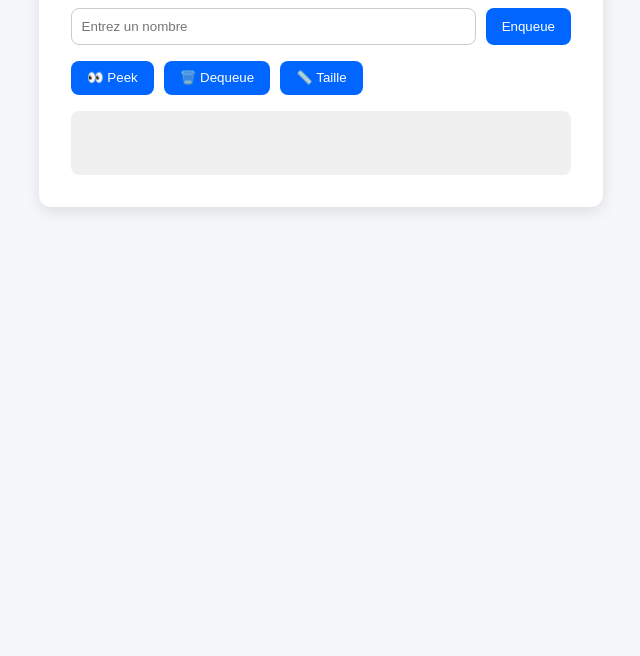
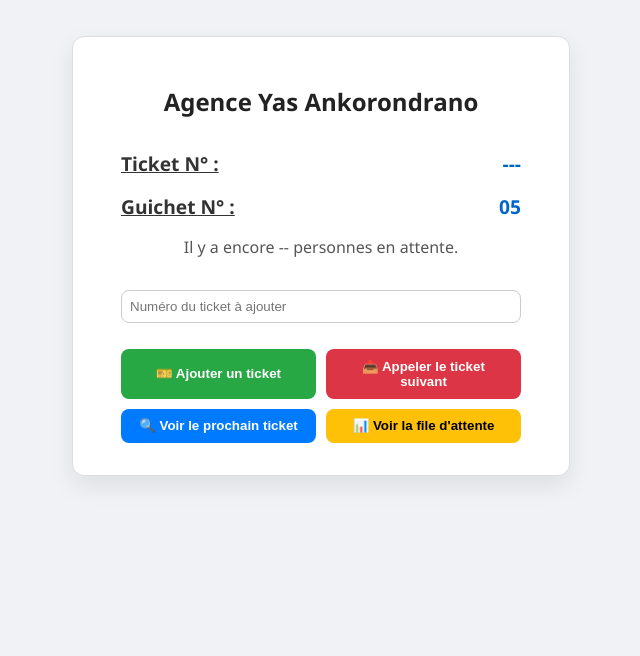
Before and after one commit to heriniavotra/examen-java-api, a plain HTML site: page public/index.html in a window 1280 px wide. Shown: the part 144-800 px from the top of the page, without its empty margins (319-959 px from the left). Drawn offline with Linux system fonts and the light colour scheme; no server answers.

Commit message:
integration back front et update design

```diff
--- a/public/app.js
+++ b/public/app.js
@@ -1,40 +1,91 @@
-const API_URL = "https://server-api-java.up.railway.app/tickets"; // Remplace <TON_APP>
+const API_URL = "https://server-api-java.up.railway.app/tickets";
+const alertBox = document.getElementById("alert");
+const ticketNumDisplay = document.getElementById("ticketNum");
+const waitMessageDisplay = document.getElementById("waitMessage");
 
-function showResponse(message) {
-  document.getElementById("response").innerText = message;
+function showAlert(message, isError = false) {
+  alertBox.textContent = message;
+  alertBox.classList.remove("hidden", "error");
+  alertBox.classList.add("show");
+  if (isError) alertBox.classList.add("error");
+
+  setTimeout(() => {
+    alertBox.classList.remove("show");
+  }, 3000);
+}
+
+function updateUI(ticketText) {
+  const ticketNum = ticketText.match(/\d+/)?.[0] || "---";
+  ticketNumDisplay.innerText = ticketNum.padStart(3, "0");
+}
+
+function updateWaitMessage(text) {
+  const count = text.match(/\d+/)?.[0] || "--";
+  waitMessageDisplay.innerText = `Il y a encore ${count} personnes en attente.`;
 }
 
 function enqueue() {
   const value = document.getElementById("valueInput").value;
+  if (!value) return showAlert("❗ Veuillez entrer un numéro", true);
+
   fetch(`${API_URL}/enqueue`, {
     method: "POST",
     body: value,
-    headers: {
-      "Content-Type": "text/plain",
-    },
+    headers: { "Content-Type": "text/plain" },
   })
     .then((res) => res.text())
-    .then(showResponse)
-    .catch((err) => showResponse("❌ Erreur : " + err));
+    .then((text) => {
+      updateUI(text);
+      getSize();
+      showAlert("🎉 Ticket ajouté avec succès !");
+    })
+    .catch(() => showAlert("❌ Erreur lors de l'enregistrement", true));
+}
+
+function dequeue() {
+  fetch(`${API_URL}/dequeue`, { method: "DELETE" })
+    .then((res) => res.text())
+    .then((text) => {
+      getSize();
+      showAlert("📤 Ticket appelé : " + text);
+    })
+    .catch(() => showAlert("❌ Erreur lors de l'appel du ticket", true));
 }
 
 function peek() {
   fetch(`${API_URL}/peek`)
     .then((res) => res.text())
-    .then(showResponse)
-    .catch((err) => showResponse("❌ Erreur : " + err));
-}
-
-function dequeue() {
-  fetch(`${API_URL}/dequeue`, { method: "DELETE" })
-    .then((res) => res.text())
-    .then(showResponse)
-    .catch((err) => showResponse("❌ Erreur : " + err));
+    .then((text) => {
+      updateUI(text);
+      showAlert("👁️ Ticket en tête : " + text);
+    })
+    .catch(() => showAlert("❌ Impossible d'afficher le ticket", true));
 }
 
 function getSize() {
   fetch(`${API_URL}/size`)
     .then((res) => res.text())
-    .then(showResponse)
-    .catch((err) => showResponse("❌ Erreur : " + err));
+    .then(updateWaitMessage)
+    .catch(() => showAlert("❌ Erreur lors du comptage de la file", true));
 }
+
+function isEmpty() {
+  fetch(`${API_URL}/isEmpty`)
+    .then((res) => res.text())
+    .then((text) => {
+      if (text.includes("vide")) {
+        showAlert("✅ La file est vide", false);
+        updateUI("---");
+      } else {
+        showAlert("❌ La file n'est pas vide", true);
+        getSize();
+      }
+    })
+    .catch(() => showAlert("❌ Erreur lors de la vérification de la file", true));
+}
+
+setInterval(getSize, 5000);
+
+window.onload = () => {
+  getSize();
+};
--- a/public/index.html
+++ b/public/index.html
@@ -1,29 +1,47 @@
 <!DOCTYPE html>
 <html lang="fr">
+
 <head>
   <meta charset="UTF-8" />
   <meta name="viewport" content="width=device-width, initial-scale=1.0" />
-  <title>Gestion FIFO Java</title>
+  <title>Ticket FIFO - Agence Yas</title>
   <link rel="stylesheet" href="styles.css" />
 </head>
+
 <body>
-  <div class="container">
-    <h1>🎫 Gestionnaire de file FIFO</h1>
+  <div class="ticket-container">
+    <h1>Agence Yas Ankorondrano</h1>
 
-    <div class="form-group">
-      <input type="number" id="valueInput" placeholder="Entrez un nombre" />
-      <button onclick="enqueue()">Enqueue</button>
+    <div class="ticket-info">
+      <div class="row">
+        <span class="label">Ticket N° :</span>
+        <span class="value" id="ticketNum">---</span>
+      </div>
+
+      <div class="row">
+        <span class="label">Guichet N° :</span>
+        <span class="value">05</span>
+      </div>
+
+      <div class="row centered">
+        <span id="waitMessage">Il y a encore -- personnes en attente.</span>
+      </div>
     </div>
 
-    <div class="actions">
-      <button onclick="peek()">👀 Peek</button>
-      <button onclick="dequeue()">🗑️ Dequeue</button>
-      <button onclick="getSize()">📏 Taille</button>
+    <div class="form-actions">
+      <input type="number" id="valueInput" placeholder="Numéro du ticket à ajouter" />
+
+      <button class="btn btn-green" onclick="enqueue()">🎫 Ajouter un ticket</button>
+      <button class="btn btn-red" onclick="dequeue()">📤 Appeler le ticket suivant</button>
+      <button class="btn btn-blue" onclick="peek()">🔍 Voir le prochain ticket</button>
+      <button class="btn btn-yellow" onclick="getSize()">📊 Voir la file d'attente</button>
     </div>
 
-    <div id="response" class="output"></div>
+
+    <div id="alert" class="alert hidden"></div>
   </div>
 
   <script src="app.js"></script>
 </body>
+
 </html>
--- a/public/styles.css
+++ b/public/styles.css
@@ -1,57 +1,148 @@
 body {
   font-family: 'Segoe UI', sans-serif;
-  background: #f5f7fa;
+  background: #f0f2f5;
+  display: flex;
+  justify-content: center;
+  align-items: center;
+  min-height: 100vh;
+  margin: 0;
+}
+
+.ticket-container {
+  background: #fff;
+  padding: 2rem 3rem;
+  border-radius: 12px;
+  border: 1px solid #ddd;
+  box-shadow: 0 10px 25px rgba(0, 0, 0, 0.08);
+  max-width: 400px;
+  width: 100%;
+  text-align: center;
+  position: relative;
+}
+
+h1 {
+  font-size: 1.5rem;
+  margin-bottom: 2rem;
+  color: #222;
+}
+
+.ticket-info {
+  margin-bottom: 2rem;
+}
+
+.row {
+  display: flex;
+  justify-content: space-between;
+  margin-bottom: 1rem;
+  font-size: 1.2rem;
+}
+
+.row.centered {
+  justify-content: center;
+  font-size: 1rem;
+  color: #555;
+}
+
+.label {
+  font-weight: bold;
+  text-decoration: underline;
   color: #333;
-  margin: 0;
-  padding: 2rem;
+}
+
+.value {
+  font-weight: bold;
+  color: #0066cc;
+}
+
+.form-actions {
   display: flex;
+  flex-wrap: wrap;
+  gap: 10px;
   justify-content: center;
 }
 
-.container {
-  background: white;
-  padding: 2rem;
-  border-radius: 12px;
-  box-shadow: 0 5px 15px rgba(0,0,0,0.1);
+input[type="number"] {
+  padding: 0.5rem;
+  border-radius: 8px;
+  border: 1px solid #ccc;
   width: 100%;
-  max-width: 500px;
-}
-
-h1 {
-  text-align: center;
-  margin-bottom: 1.5rem;
-}
-
-.form-group, .actions {
-  display: flex;
-  gap: 10px;
   margin-bottom: 1rem;
 }
 
-input[type="number"] {
-  flex: 1;
-  padding: 0.6rem;
+.btn {
+  flex: 1 1 45%;
+  padding: 0.6rem 1rem;
+  border: none;
   border-radius: 8px;
-  border: 1px solid #ccc;
+  font-weight: bold;
+  cursor: pointer;
+  color: white;
+  transition: background 0.3s;
 }
 
-button {
-  padding: 0.6rem 1rem;
-  background-color: #0066ff;
-  color: white;
-  border: none;
-  border-radius: 8px;
-  cursor: pointer;
+/* Couleurs personnalisées */
+.btn-green {
+  background-color: #28a745;
+}
+.btn-green:hover {
+  background-color: #218838;
+}
+
+.btn-red {
+  background-color: #dc3545;
+}
+.btn-red:hover {
+  background-color: #c82333;
+}
+
+.btn-blue {
+  background-color: #007bff;
+}
+.btn-blue:hover {
+  background-color: #0056b3;
+}
+
+.btn-yellow {
+  background-color: #ffc107;
+  color: black;
+}
+.btn-yellow:hover {
+  background-color: #e0a800;
 }
 
 button:hover {
-  background-color: #0050cc;
+  background-color: #004dc1;
 }
 
-.output {
-  margin-top: 1rem;
-  background: #f0f0f0;
-  padding: 1rem;
-  border-radius: 8px;
-  min-height: 2rem;
+/* Alert styles */
+.alert {
+  position: absolute;
+  top: -60px; /* place l'alerte au-dessus du conteneur */
+  left: 50%;
+  transform: translateX(-50%);
+  padding: 0.75rem 1.25rem;
+  background: #dff0d8;
+  color: #3c763d;
+  border: 1px solid #d6e9c6;
+  border-radius: 6px;
+  opacity: 0;
+  pointer-events: none;
+  transition: all 0.4s ease;
+  z-index: 10;
 }
+
+.alert.show {
+  top: -10px;
+  opacity: 1;
+  pointer-events: auto;
+}
+
+.alert.error {
+  background: #f8d7da;
+  color: #721c24;
+  border-color: #f5c6cb;
+}
+
+.hidden {
+  display: none;
+}
```
Also changed, not shown: 1 other file.
